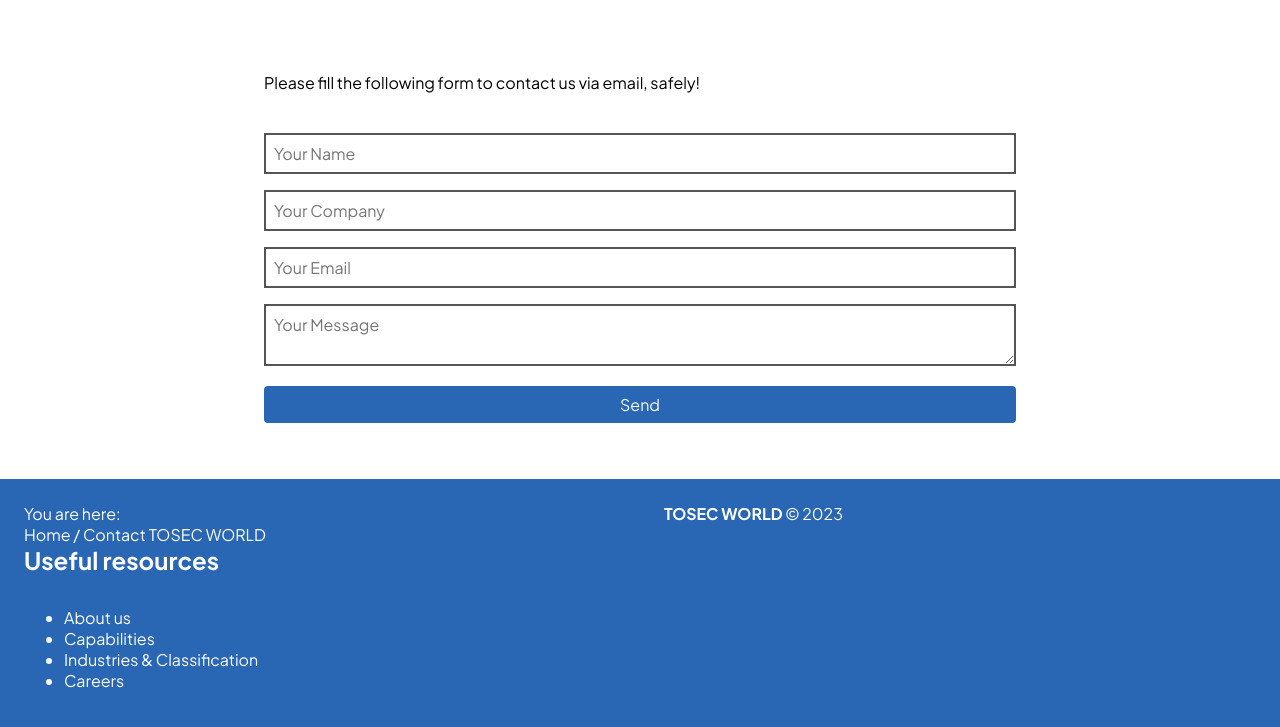
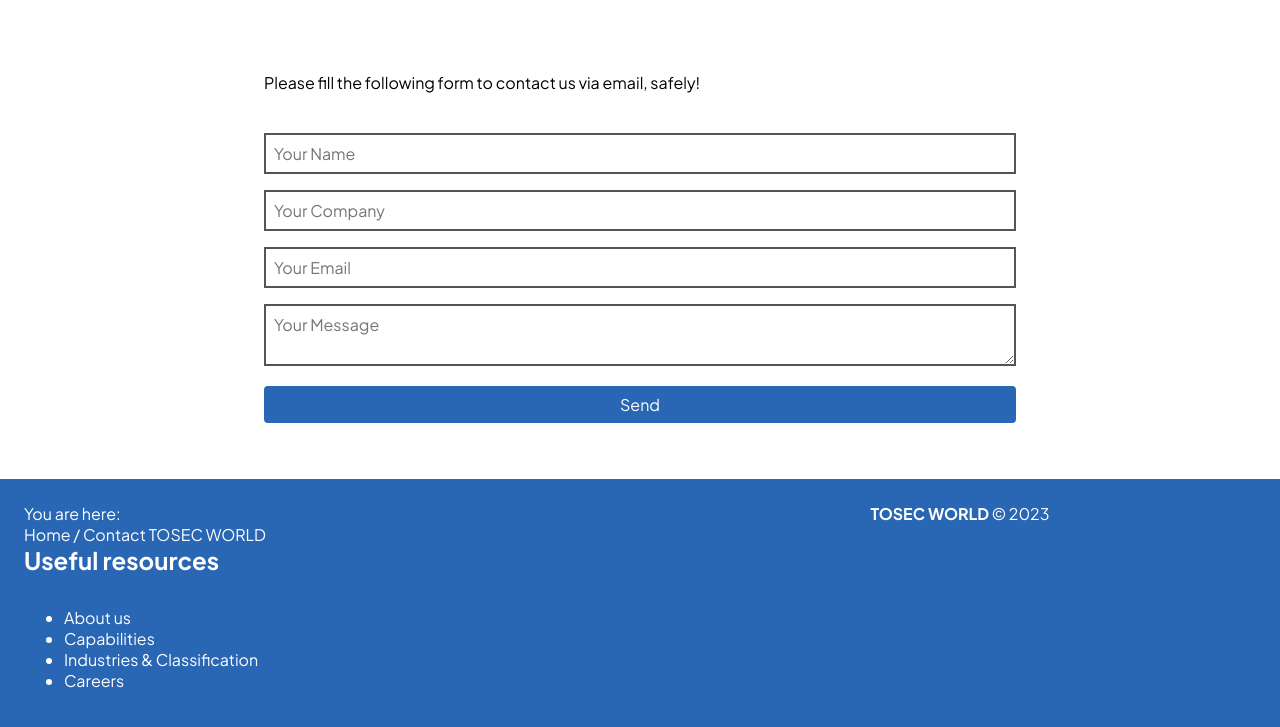
Before and after one commit to ren-id/tosecworld, a Jekyll site: the page built from docs/contact.md, in a window 1280 px wide and 1216 px high. Shown: the part 485-1212 px from the top of the window. Built offline with Jekyll 4.4.1, drawn with Linux system fonts in a browser that asks for light colours; our own code applies the rules of GitHub Pages for plain Markdown files.

Commit message:
Update footer.html

```diff
--- a/docs/_includes/footer.html
+++ b/docs/_includes/footer.html
@@ -13,7 +13,7 @@
                     </ul>
                 </div>
             </div>
-            <div class="col-2">
+            <div class="col-2 center">
                 <div class="p-3">
                     <p class="clear-border"><b>TOSEC WORLD</b> &copy; {{ site.time | date: '%Y' }}</p>
                 </div>
```
